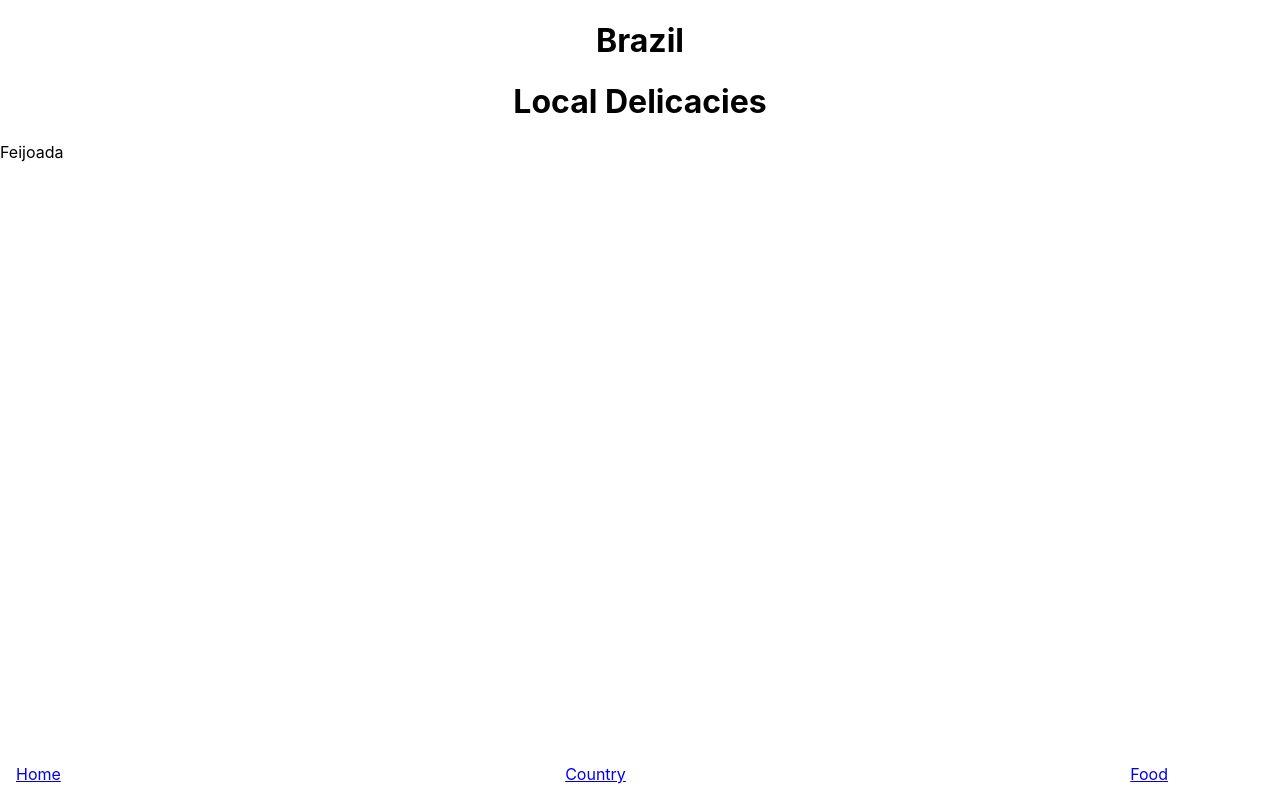
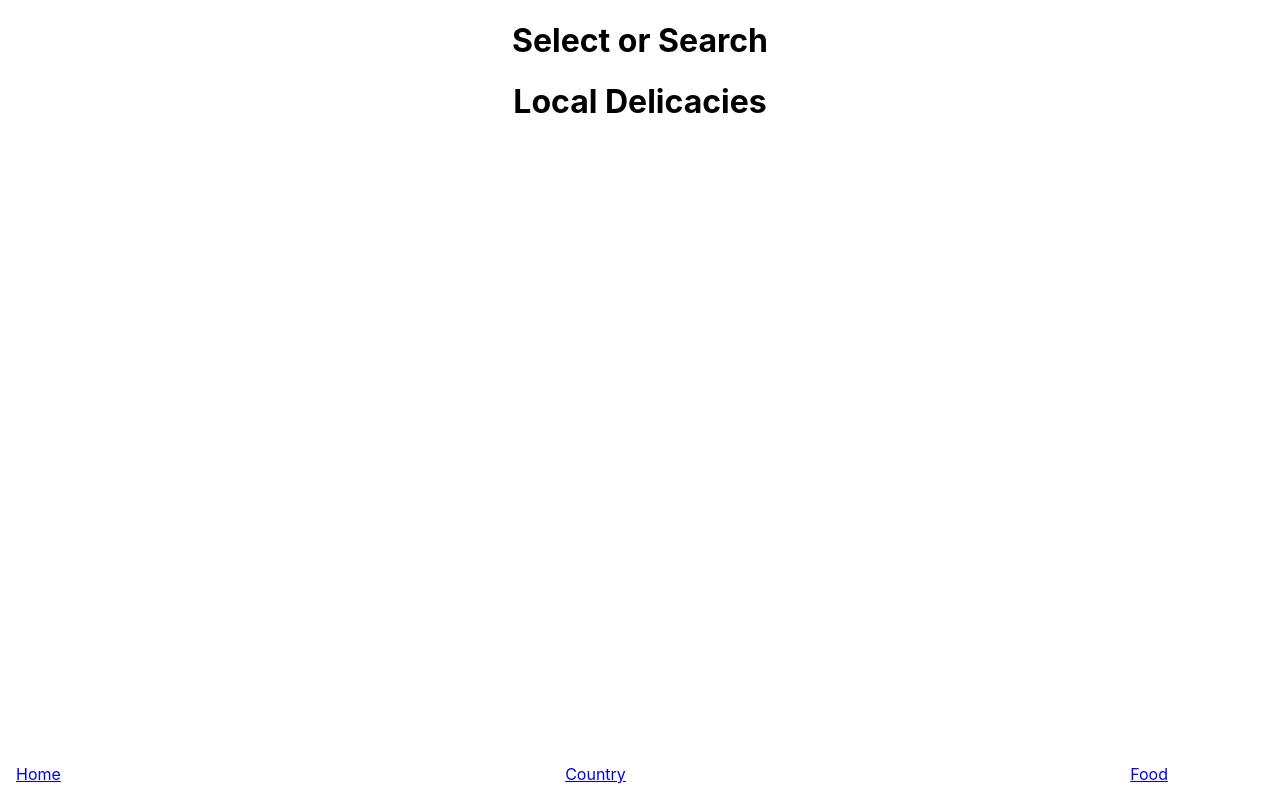
Before and after one commit to cmusson/Eat-the-World, a React (Create React App) app in the folder client/: page /countrypage in a window 1280 px wide. Built offline with nearby package versions, Linux system fonts and the light colour scheme.

Commit message:
half of the functionality finished

```diff
--- a/client/src/App.js
+++ b/client/src/App.js
@@ -1,18 +1,20 @@
 import './App.css';
-import React from 'react';
+import React, { useState }  from 'react';
 import { BrowserRouter as Router, Route, Switch } from 'react-router-dom';
 import WorldMap from './components/WorldMap.js';
 import CountryPage from './components/CountryPage.js';
 import Dish from './components/Dish.js';
 
 function App() {
+  const [countrySelected, SetSelectedCountry] = useState('Select or Search');
+
   return (
     <Router>
       <div>
 
         <Switch>
-          <Route exact path="/" ><WorldMap/></Route>
-          <Route path="/countrypage" ><CountryPage/></Route>
+          <Route exact path="/" ><WorldMap countrySelected={countrySelected} SetSelectedCountry={SetSelectedCountry} /></Route>
+          <Route path="/countrypage" ><CountryPage countrySelected={countrySelected} SetSelectedCountry={SetSelectedCountry} /></Route>
           <Route path="/dishinfo" ><Dish/></Route>
         </Switch>
 
--- a/client/src/components/CountryPage.js
+++ b/client/src/components/CountryPage.js
@@ -1,14 +1,25 @@
-import React from 'react';
+import React, { useContext } from 'react';
 import './CountryPage.css';
 import { Link } from 'react-router-dom';
 import foodData from './../data/food.json';
 
-export default function CountryPage () {
+export default function CountryPage ({countrySelected}) {
+
+    console.log(foodData);
+
+
+
     return (
         <div>
-            <h1>Brazil</h1>
+            <h1>{countrySelected}</h1>
             <h1>Local Delicacies</h1>
-            <div>Feijoada</div>
+
+            <div dish-list>
+                {foodData.map(val => {
+                    if(countrySelected === val.country)
+                    return <h3>{val.dish}</h3>
+                })}
+            </div>
 
             <div className="nav-bar">
                     <Link to="/">
--- a/client/src/components/WorldMap.js
+++ b/client/src/components/WorldMap.js
@@ -1,17 +1,13 @@
-import React, { useState } from 'react';
+import React from 'react';
 import './WorldMap.css';
 import mapData from './../data/countries.json';
 import { MapContainer, GeoJSON } from 'react-leaflet';
 import 'leaflet/dist/leaflet.css';
 import { Link } from 'react-router-dom';
 
-export default function WorldMap () {
-
-const [countrySelected, SetSelectedCountry] = useState('Select or Search')
+export default function WorldMap ({countrySelected, SetSelectedCountry}) {
 
 console.log(mapData);
-
-// let countrySelected = "Select or Search";
 
 // map styling
 const countryStyle = {
```
